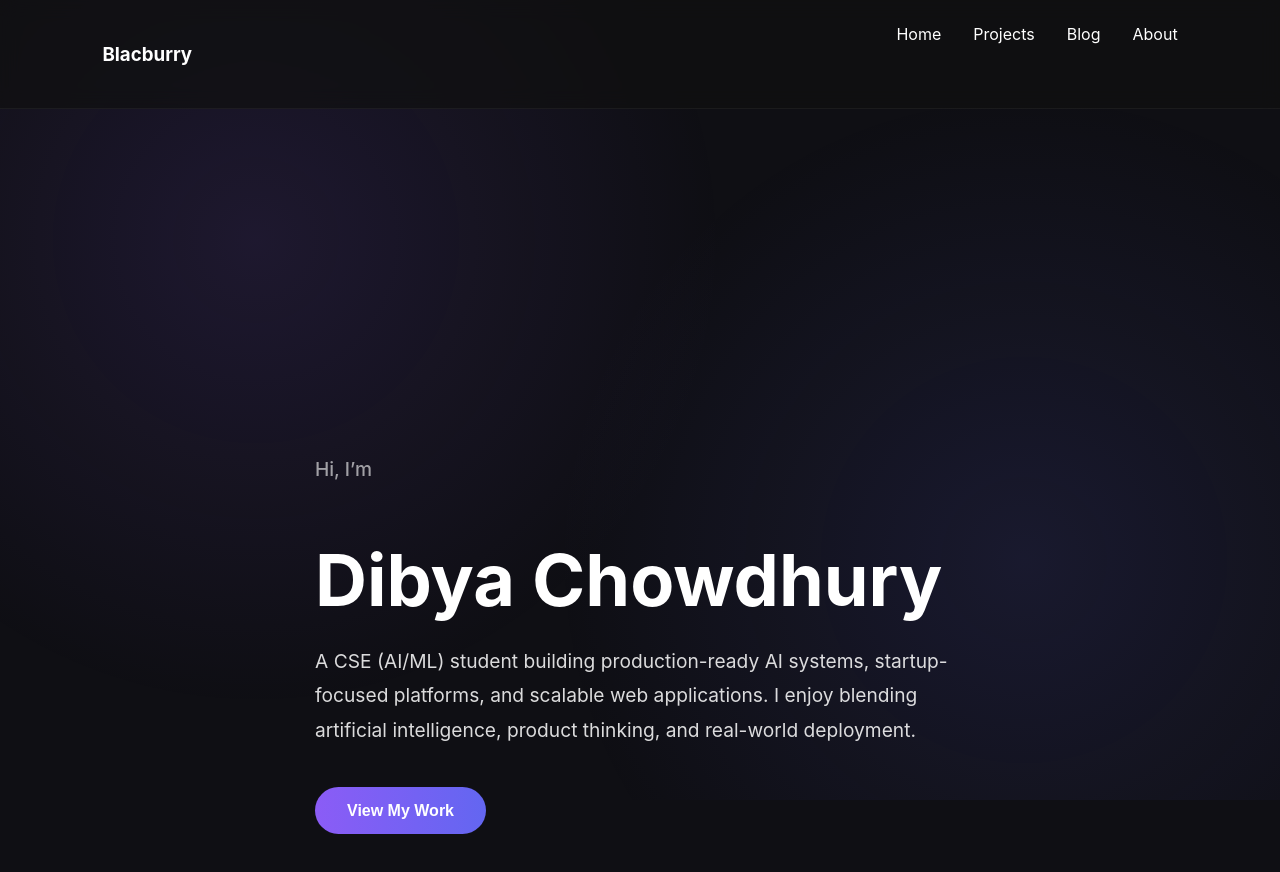
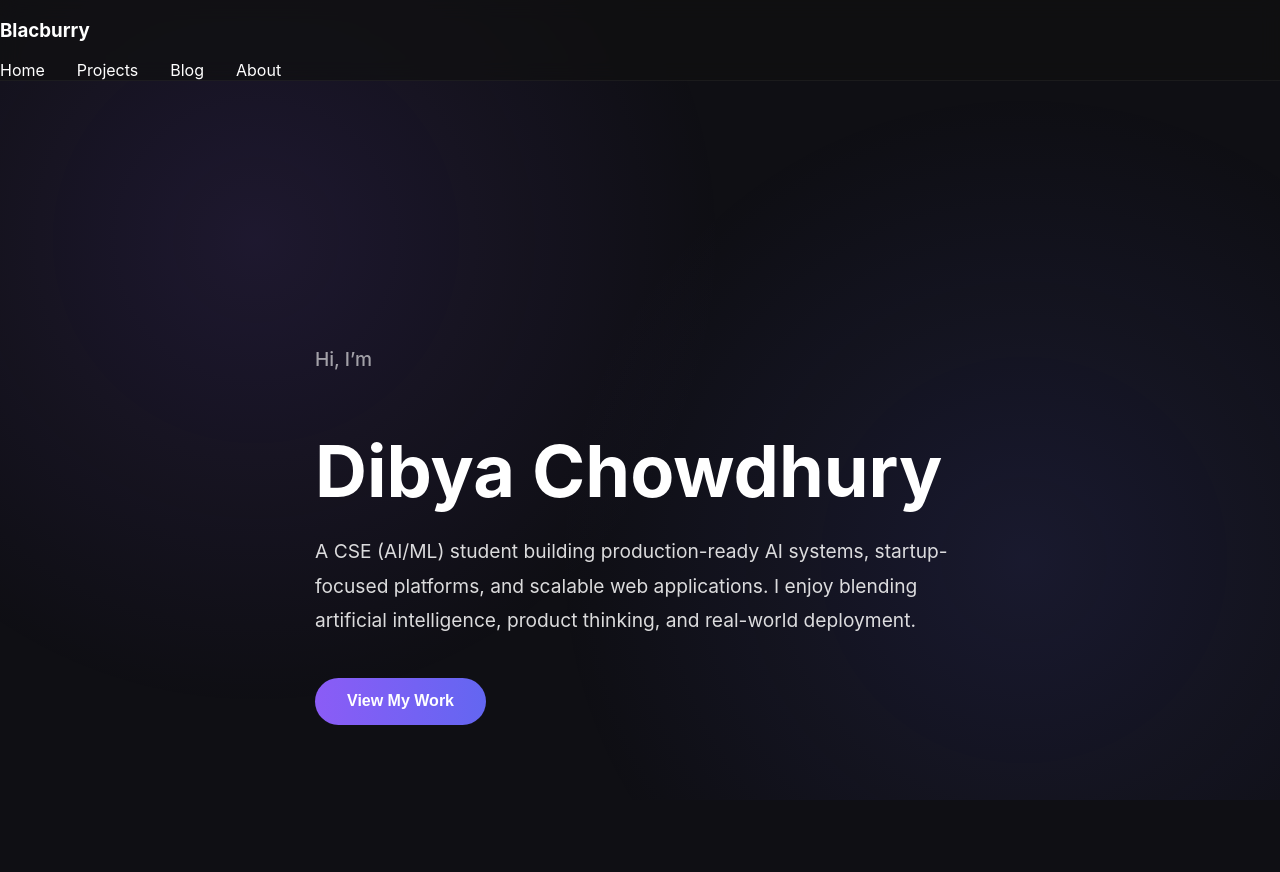
Before and after one commit to Blacburry/blacburry.github.io, a React (Vite) app: page / in a window 1280 px wide. Shown: the top 872 px of the page. Built offline with nearby package versions, Linux system fonts and the light colour scheme.

Commit message:
fixed errors

```diff
--- a/src/components/Navbar.jsx
+++ b/src/components/Navbar.jsx
@@ -14,12 +14,9 @@ const Navbar = () => {
       animate={{ y: 0 }}
       transition={{ duration: 0.6 }}
       style={{
-        display: "flex",
-        justifyContent: "space-between",
-        padding: "1.5rem 8%",
-        background: "#111",
-        position: "sticky",
+  position: "fixed",
   top: 0,
+  width: "100%",
   zIndex: 1000,
   background: "rgba(17,17,17,0.7)",
   backdropFilter: "blur(10px)",
```
Lines whose indentation alone changed are shown as unchanged.
